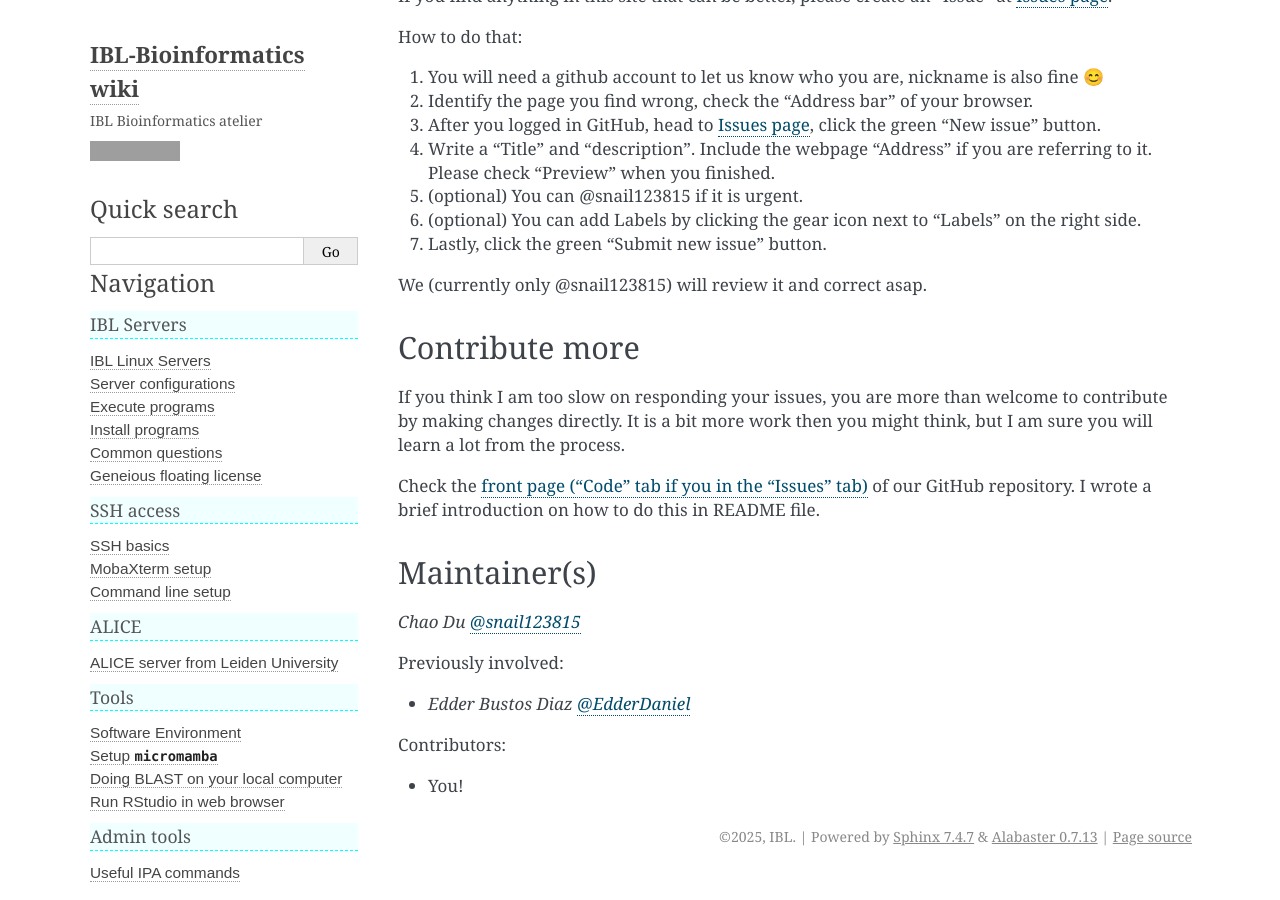
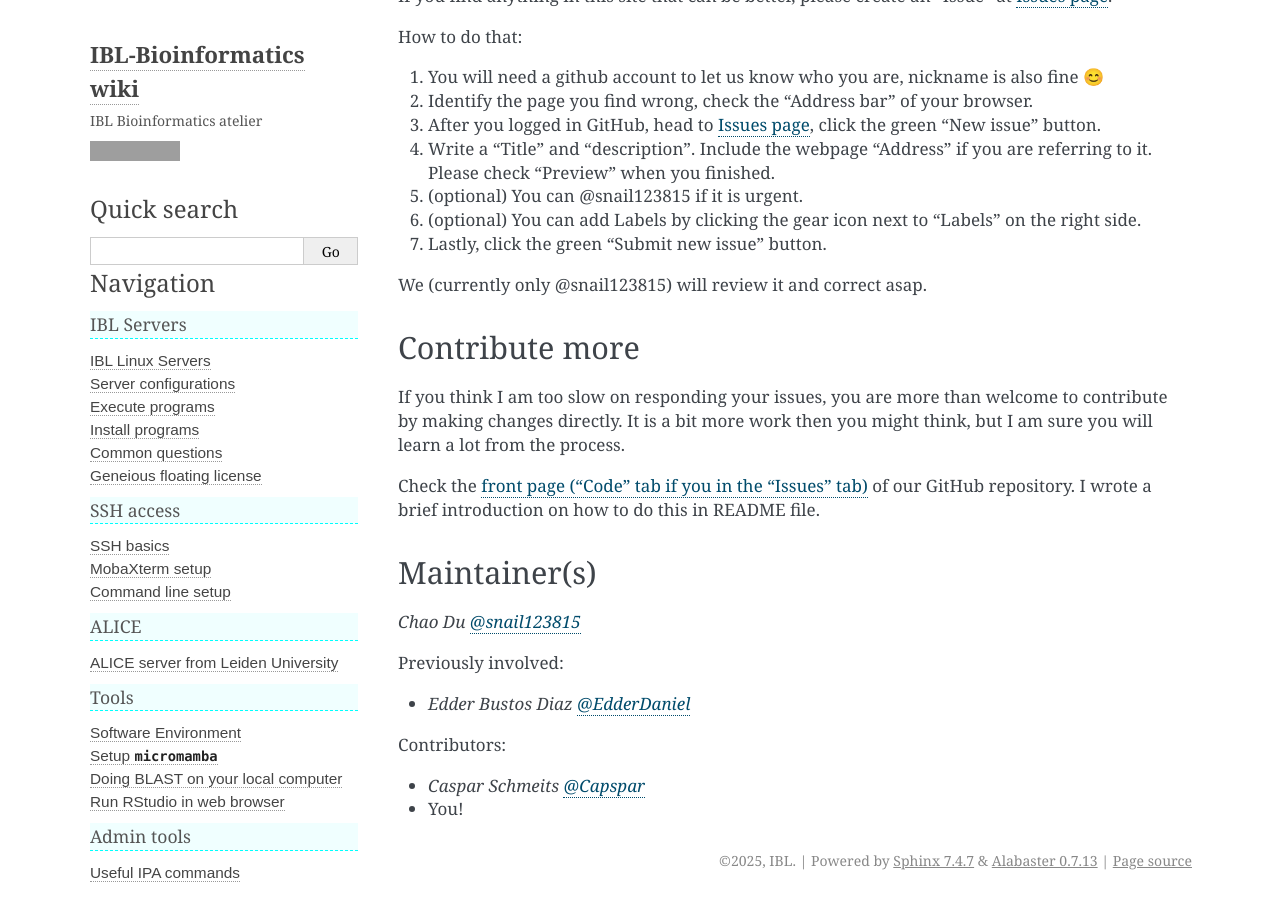
Before and after one commit to IBL-bioinfo/IBL-bioinformatics-wiki, a Sphinx documentation site: the page built from docs/source/index.md, in a window 1280 px wide and 900 px high, scrolled down 2806 px. Built offline with Sphinx 7.4.7, drawn with Linux system fonts in a browser that asks for light colours; before the commit the page ends 3682 px from its top, so only the background shows below that; grey boxes are pictures that could not be loaded.

Commit message:
Updated list of contributors

```diff
--- a/docs/source/index.md
+++ b/docs/source/index.md
@@ -86,4 +86,5 @@ Previously involved:
 - *Edder Bustos Diaz [@EdderDaniel](https://github.com/EdderDaniel)*
 
 Contributors:
+- *Caspar Schmeits [@Capspar](https://github.com/Capspar)*
 - You!
```
